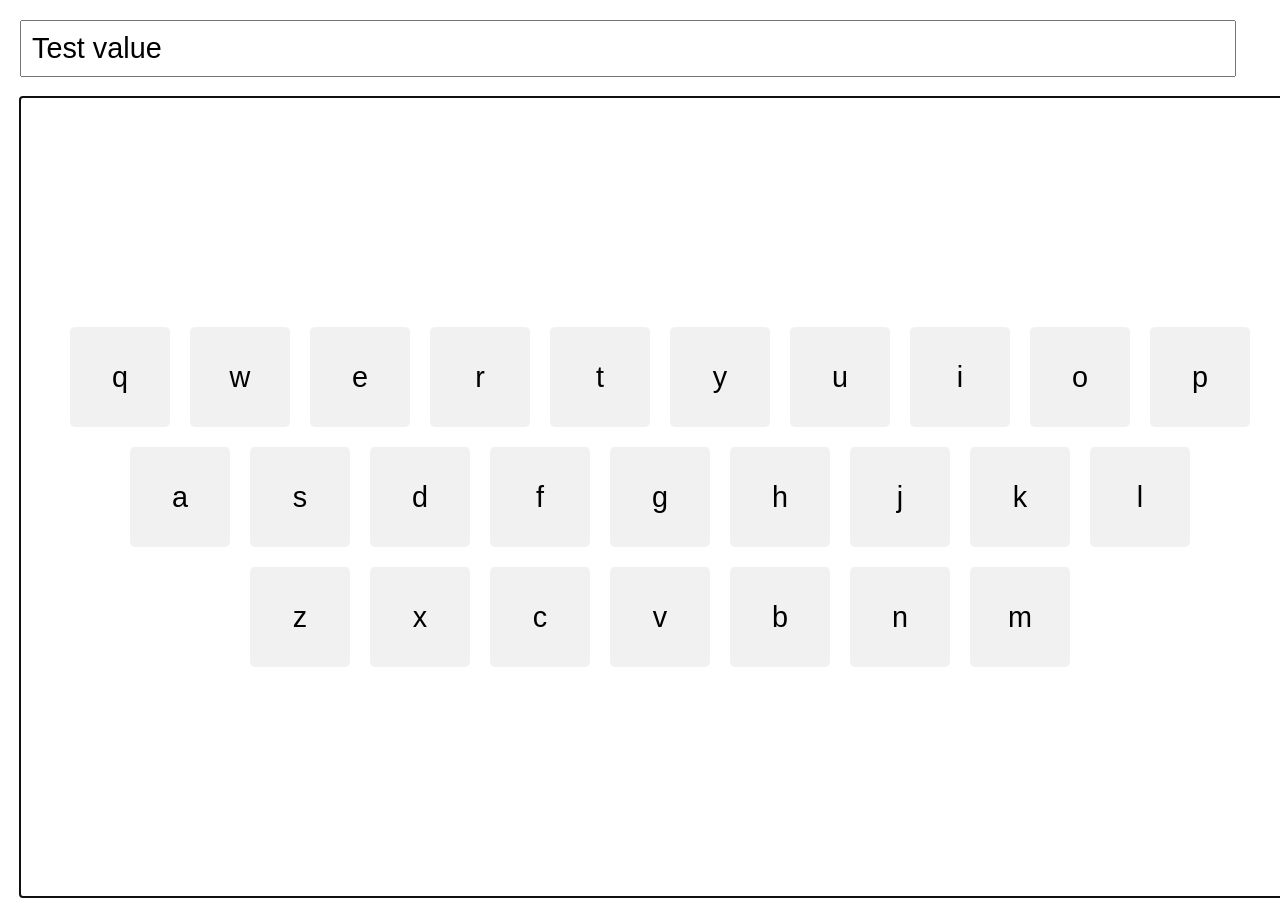
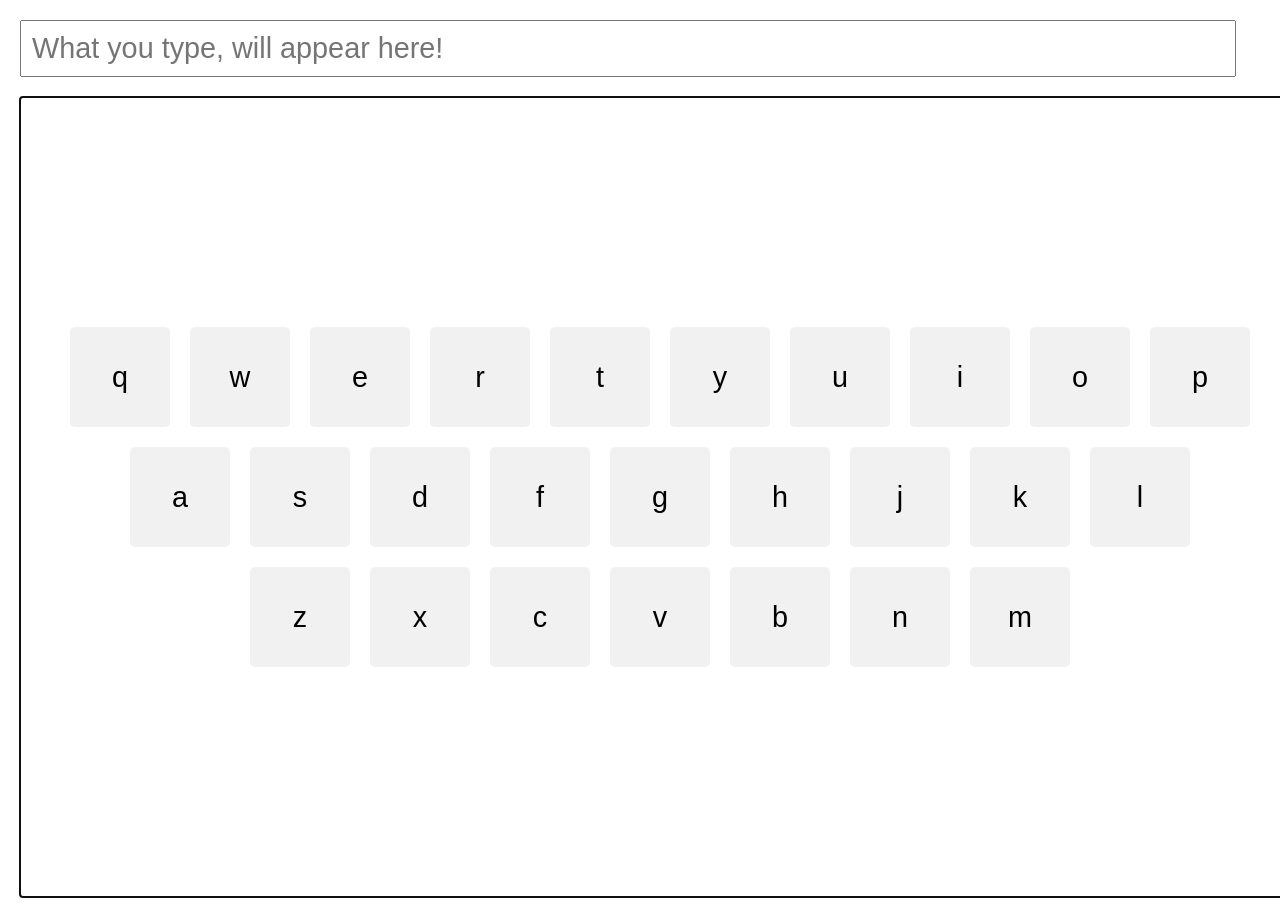
Before and after one commit to ritesh-debnath-12/virtual-keyboard, a React (Vite) app: page / in a window 1280 px wide. Built offline with nearby package versions, Linux system fonts and the light colour scheme.

Commit message:
Text area works(sort of)

```diff
--- a/src/components/Keyboard.jsx
+++ b/src/components/Keyboard.jsx
@@ -1,8 +1,9 @@
-import {useEffect, useRef} from "react";
+import {useState, useEffect, useRef} from "react";
 import KButton from "./Buttons";
 import TextArea from "./TextArea";
 
 function Keyboard(){
+  const [text, setText] = useState("");
 
   // Create a reference to the keyboard div to focus on it when the page loads
   const keyboardRef = useRef(null);
@@ -12,6 +13,10 @@ function Keyboard(){
     keyboardRef.current.focus();
   }, []);
 
+  const changeText = (event) => {
+    setText(text + event.key);
+  }
+
   // Add an event listener to the keyboard div to detect key is pressed down
   const detectKeyDown = (event) => {
     console.log("Key Pressed")
@@ -19,6 +24,7 @@ function Keyboard(){
     if(btn){
       btn.classList.add("active");
     }
+    changeText(event);
   }
 
   // Add an event listener to the keyboard div to detect key is released
@@ -31,7 +37,7 @@ function Keyboard(){
 return(
   <div id="main">
     <div>
-      <TextArea id="text-area" className="text-area" placeholder="What you type, will appear here!" value="Test value"></TextArea>
+      <TextArea id="text-area" className="text-area" placeholder="What you type, will appear here!" value={text} ></TextArea>
     </div>
     <div id="keyboard" tabIndex="0" onKeyDown={detectKeyDown} onKeyUp={detectKeyUp} ref={keyboardRef}>
         <div id="top-row">
--- a/src/components/TextArea.jsx
+++ b/src/components/TextArea.jsx
@@ -1,5 +1,5 @@
 function TextArea(props){
-    return <input type="text" className={props.className} id={props.id} value={props.value}  placeholder={props.placeholder} readOnly/>
+    return <input type="text" className={props.className} id={props.id} value={props.value}  placeholder={props.placeholder} onChange={props.onChange} readOnly/>
 }
 
 export default TextArea;
--- a/src/index.css
+++ b/src/index.css
@@ -3,7 +3,6 @@
   padding: 0;
   box-sizing: border-box;
   overflow: hidden;
-
 }
 
 #main{
```
